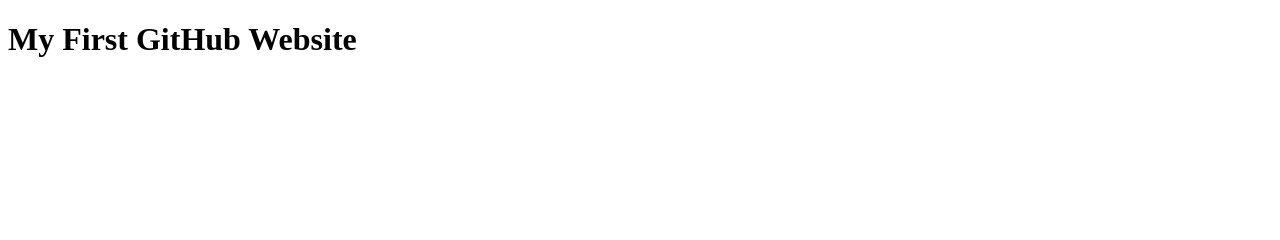
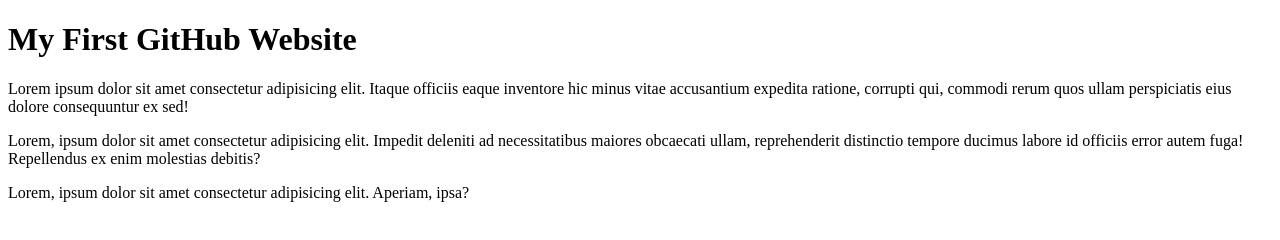
Before and after one commit to biswascom/module-1, a plain HTML site: page index.html in a window 1280 px wide. Drawn offline with Linux system fonts and the light colour scheme.

Commit message:
Some Text Changed

```diff
--- a/index.html
+++ b/index.html
@@ -8,5 +8,8 @@
 </head>
 <body>
     <h1>My First GitHub Website</h1>
+    <p>Lorem ipsum dolor sit amet consectetur adipisicing elit. Itaque officiis eaque inventore hic minus vitae accusantium expedita ratione, corrupti qui, commodi rerum quos ullam perspiciatis eius dolore consequuntur ex sed!</p>
+    <p>Lorem, ipsum dolor sit amet consectetur adipisicing elit. Impedit deleniti ad necessitatibus maiores obcaecati ullam, reprehenderit distinctio tempore ducimus labore id officiis error autem fuga! Repellendus ex enim molestias debitis?</p>
+    <p>Lorem, ipsum dolor sit amet consectetur adipisicing elit. Aperiam, ipsa?</p>
 </body>
 </html>
```
